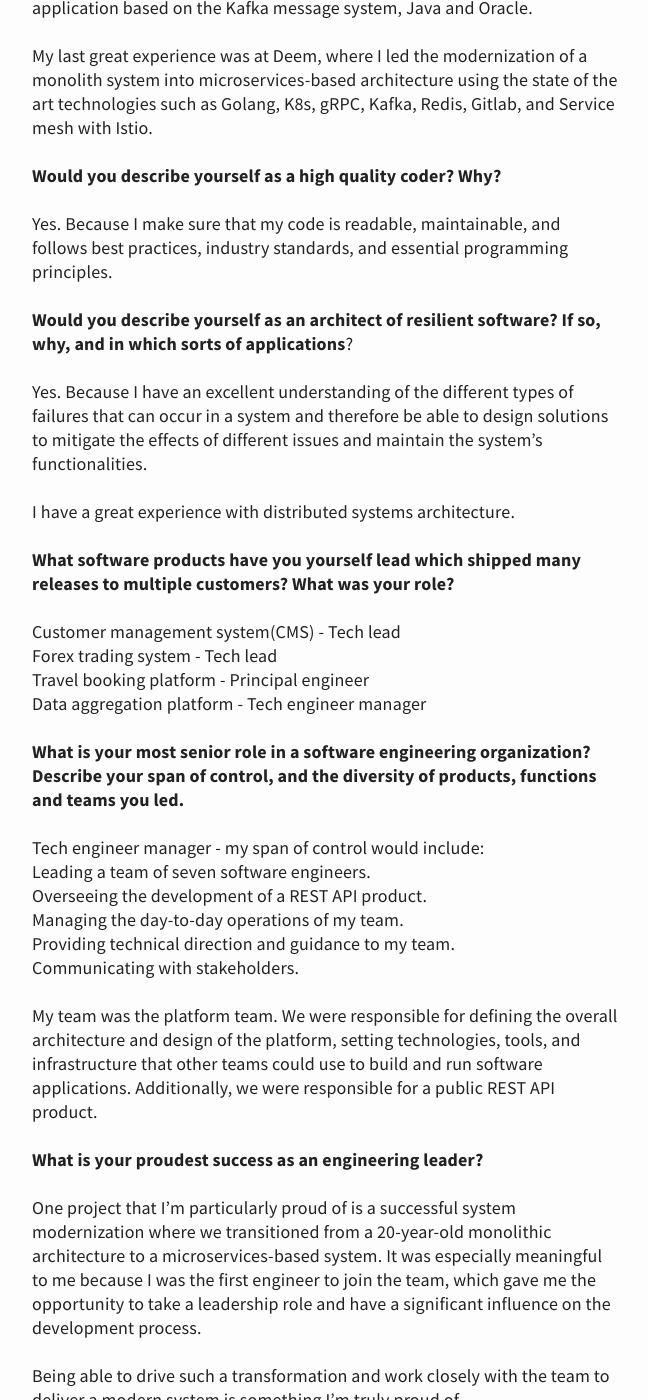
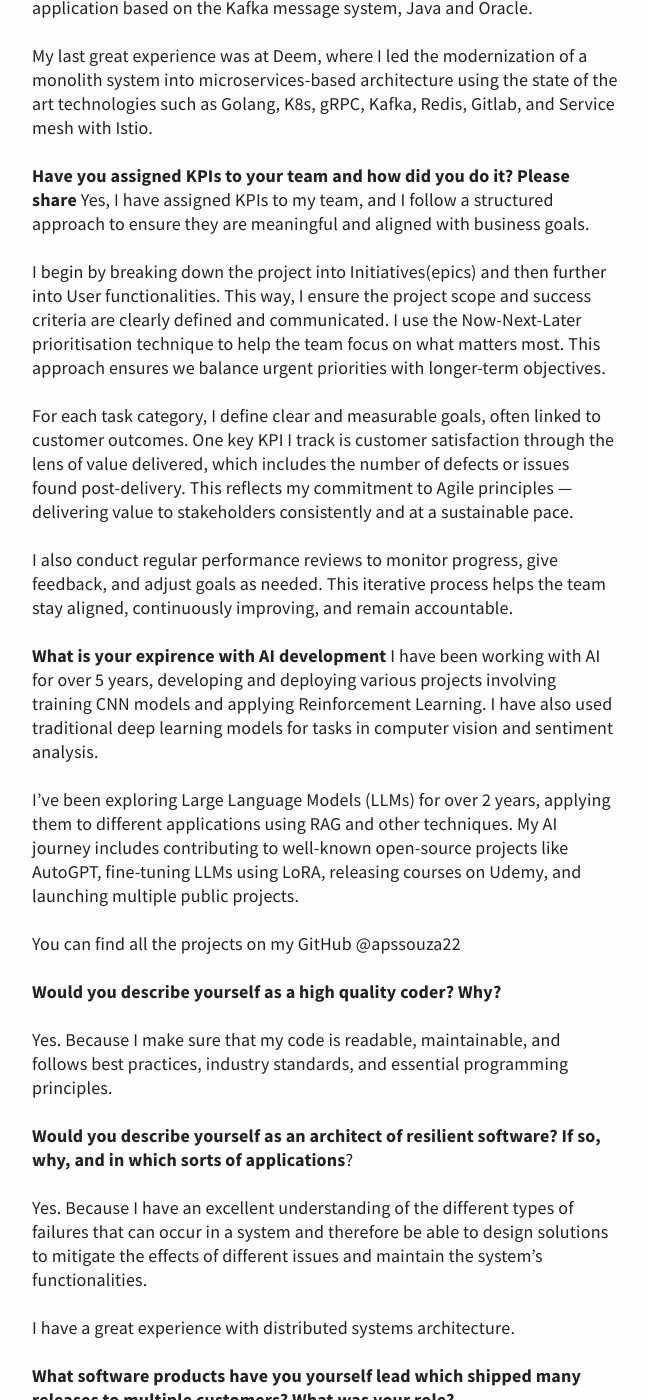
Before and after one commit to apssouza22/blog, a Jekyll site: the page built from _posts/2023-03-20-Q&A-with-Alexsandro-souza.md, in a window 1280 px wide and 1400 px high, scrolled down 843 px. Shown: the whole window, without its empty margins (315-963 px from the left). Built offline with Jekyll 4.4.1, drawn with Linux system fonts in a browser that asks for light colours; comment, search, counter and statistics services are not loaded; some of the changed text lies outside the part shown.

Commit message:
Update 2023-03-20-Q&A-with-Alexsandro-souza.md

```diff
--- a/_posts/2023-03-20-Q&A-with-Alexsandro-souza.md
+++ b/_posts/2023-03-20-Q&A-with-Alexsandro-souza.md
@@ -13,6 +13,32 @@ In 2017, I joined a fintech startup company as a tech lead to build a Forex trad
 When I worked for Bank of America, I helped to develop a transactional application based on the Kafka message system, Java and Oracle.
 
 My last great experience was at Deem, where I led the modernization of a monolith system into microservices-based architecture using the state of the art technologies such as Golang, K8s, gRPC, Kafka, Redis, Gitlab, and Service mesh with Istio.
+
+**Have you assigned KPIs to your team and how did you do it? Please share**
+Yes, I have assigned KPIs to my team, and I follow a structured approach to ensure they are meaningful and aligned with business goals.
+
+I begin by breaking down the project into Initiatives(epics) and then further into User functionalities. This way, I ensure the project scope and success criteria are clearly defined and communicated.
+I use the Now-Next-Later prioritisation technique to help the team focus on what matters most. This approach ensures we balance urgent priorities with longer-term objectives.
+
+For each task category, I define clear and measurable goals, often linked to customer outcomes. One key KPI I track is customer satisfaction through the lens of value delivered, which includes the number of defects or issues found post-delivery. This reflects my commitment to Agile principles — delivering value to stakeholders consistently and at a sustainable pace.
+
+I also conduct regular performance reviews to monitor progress, give feedback, and adjust goals as needed. This iterative process helps the team stay aligned, continuously improving, and remain accountable.
+
+**What is your expirence with AI development**
+I have been working with AI for over 5 years, developing and deploying various projects involving training CNN models and applying Reinforcement Learning. I have also used traditional deep learning models for tasks in computer vision and sentiment analysis.
+
+I've been exploring Large Language Models (LLMs) for over 2 years, applying them to different applications using RAG and other techniques.
+My AI journey includes contributing to well-known open-source projects like AutoGPT, fine-tuning LLMs using LoRA, releasing courses on Udemy, and launching multiple public projects.
+
+You can find all the projects on my GitHub @apssouza22
+
+[](https://youtu.be/S_-6Oi1Zq1o?si=EudpYJZuBcakLhfg)
+[](https://youtu.be/XqBG_Ey4efo?si=8J1Q9LbOumGy6qoy)
+[](https://youtu.be/ScHfE-xG7aw?si=gFn4EBTc4-6MUjOQ)
+[](https://youtu.be/iO6Q-ck1rN0?si=SM4MGamDdE8zys7a)
+[](https://youtu.be/bHOrDT-qDvU?si=xscHREdlTVgEMLgR)
+
+
 
 **Would you describe yourself as a high quality coder? Why?**
 
@@ -45,9 +71,13 @@ My team was the platform team. We were responsible for defining the overall arch
 
 **What is your proudest success as an engineering leader?**
 
-One project that I’m particularly proud of is a successful system modernization where we transitioned from a 20-year-old monolithic architecture to a microservices-based system. It was especially meaningful to me because I was the first engineer to join the team, which gave me the opportunity to take a leadership role and have a significant influence on the development process.
+One project I’m particularly proud of is a successful system modernization, where we transitioned from a 20-year-old monolithic architecture to a microservices-based system using state-of-the-art technologies such as Docker, Kubernetes, Helm, Istio, gRPC, Kafka, GitLab and Golang.
 
-Being able to drive such a transformation and work closely with the team to deliver a modern system is something I’m truly proud of.
+It was especially meaningful to me because I was the first senior engineer to join the team, which gave me the opportunity to take a leadership role and significantly influence the development process.
+
+In this project, I was responsible for the system’s design and architecture, defining best programming practices and principles, establishing the test strategy, setting up the CI/CD pipeline, and implementing monitoring.
+
+Beyond the technical aspects, I was also involved in hiring, onboarding, and training the entire team. Additionally, I acted as the Agile coach, ensuring we followed Agile best practices effectively.
 
 **Outline your thoughts on open source software development. What is important to get right in open source projects? What open source projects have you worked on? Have you been an open source maintainer, on which projects, and what was your role?**
 
```
